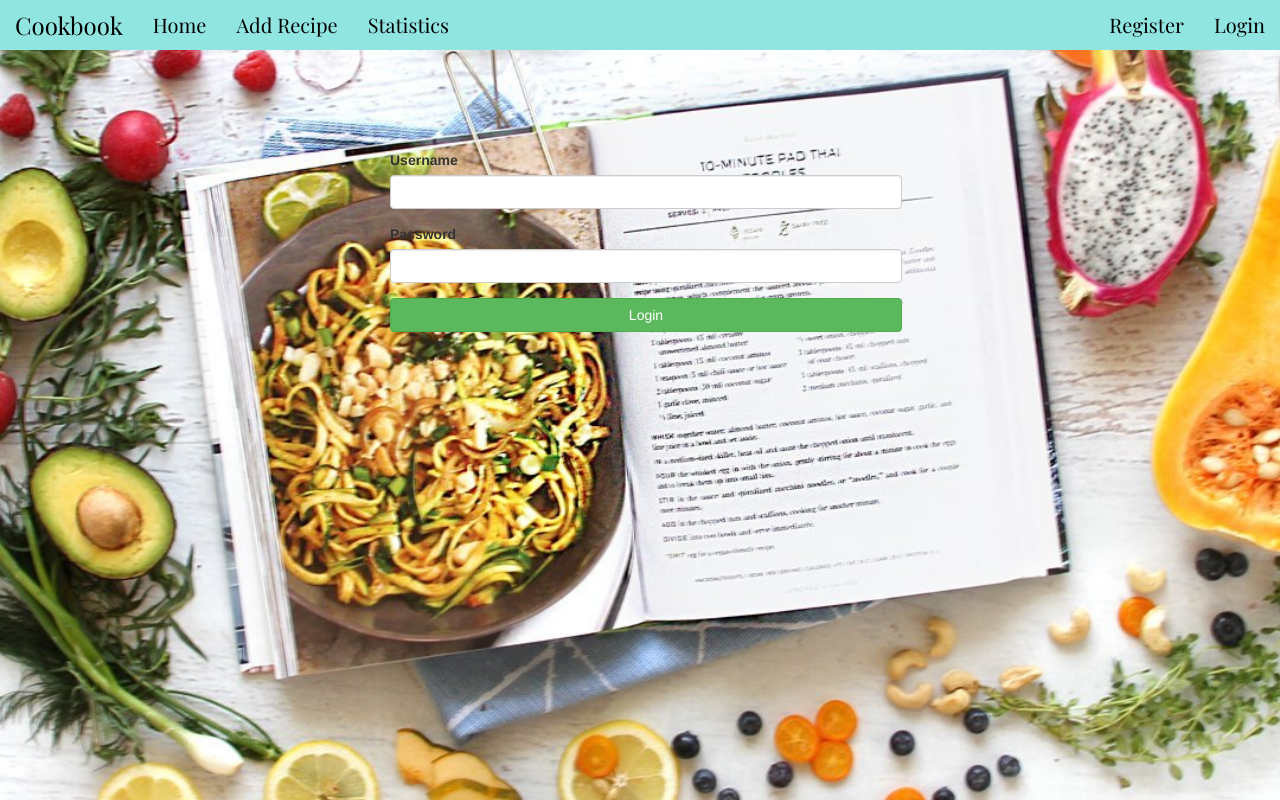
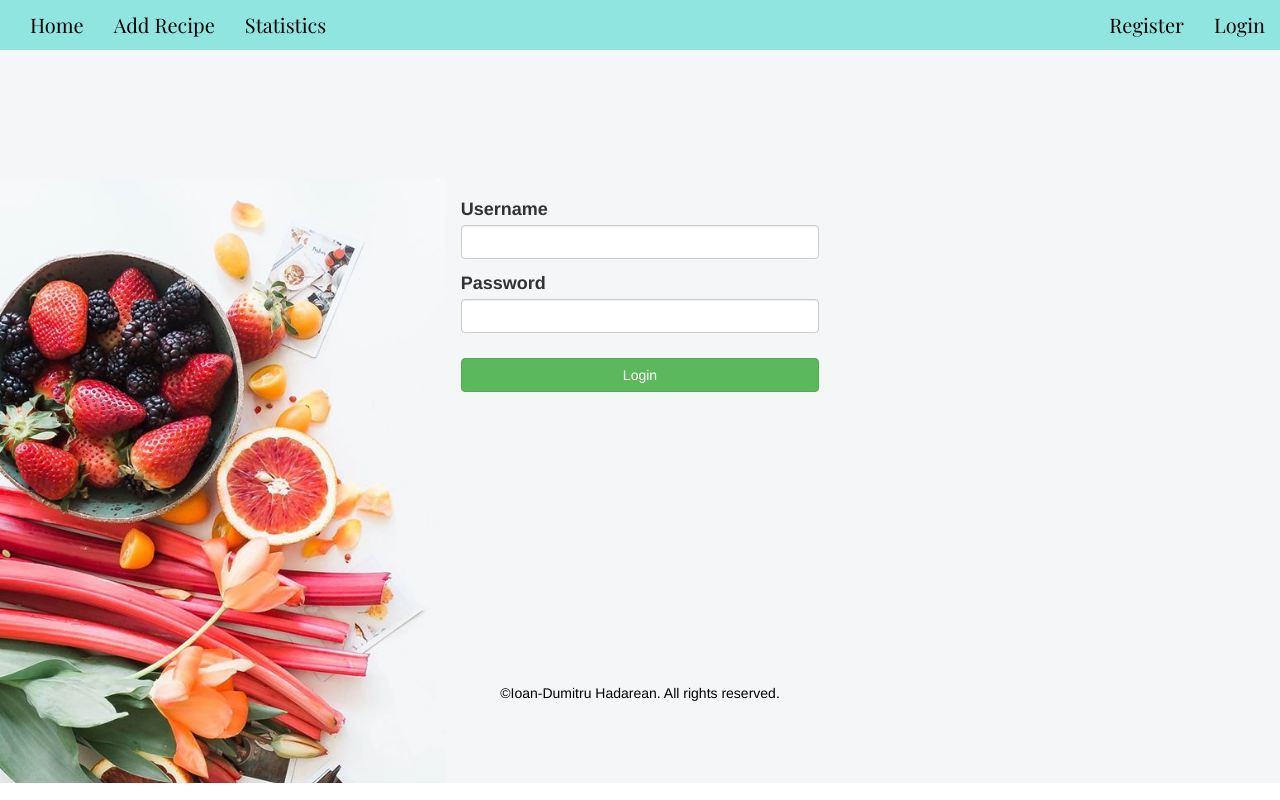
Before and after one commit to IoanHadarean/CookBook-project, a Flask app: page /login in a window 1280 px wide. Run offline with Flask 2, Linux system fonts and the light colour scheme; some libraries are stand-ins or nearby versions.

Commit message:
Added background image/navbar fixed/footer/footer styling/container fluid

```diff
--- a/static/css/style.css
+++ b/static/css/style.css
@@ -1,11 +1,18 @@
  /* --------------------------Special paddings, margins and styling */
 
- body {
-     background: url("../images/cookbook.jpg") no-repeat center center fixed;
+ .container-fluid {
+  background: url("../images/cookbook.jpg") no-repeat fixed;
   -webkit-background-size: cover;
   -moz-background-size: cover;
   -o-background-size: cover;
   background-size: cover;
+  padding-left: 0px;
+  padding-right: 0px;
+ }
+
+ form {
+  margin-top: 150px;
+  margin-bottom: 150px;
  }
 
 
@@ -15,7 +22,12 @@
 
  #navbar {
   background-color: #90E5E1;
-     margin-bottom: 100px;
+  position: fixed;
+  width: 100%;
+ }
+
+ .navbar-toggle .icon-bar {
+  background-color: black;
  }
 
  .container--nav {
@@ -43,21 +55,19 @@
  }
 
  /* ------------------------------------------------Colors */
-
+.footer-bg {
+  background-color: grey;
+ }
  /* -----------------------------------------------Register */
 
  .form-group--responsive {
-     width: 40vw;
-     margin-left: 25vw;
-     margin-right: 25vw;
+  width: 28vw;
+  margin-left: 36vw;
+  margin-right: 36vw;
  }
 
-input[type = "submit"] {
-    width: 40vw;
-}
-
-button[type = "submit"] {
-    width: 40vw;
+ button[type="submit"] {
+  width: 28vw;
   margin-top: 15px;
  }
 
@@ -70,5 +80,15 @@ button[type = "submit"] {
  /* -------------------------------------------------------------Images */
 
  /* -------------------------------------------------Footer */
+ #footer {
+  margin-top: 200px;
+  width: 100%;
+  color: black;
+  height: 100px;
+  display: flex;
+  justify-content: center;
+  text-align: center;
+ }
+
 
  /* -------------------------------------------------------------------------------Media Queries */
--- a/templates/base.html
+++ b/templates/base.html
@@ -13,8 +13,17 @@
 
 <body>
     {% include 'includes/_navbar.html' %}
-    <div class="container">
+    <div class="container-fluid">
         {% block content %}{% endblock %}
+    </div>
+    <div class = "container-fluid">
+        <footer class="footer-bg container-fluid">
+            <div id="footer">
+                <div class="col-lg-12">
+                    <span>©Ioan-Dumitru Hadarean. All rights reserved.</span>
+                </div>
+            </div>
+        </footer>
     </div>
 
     <script src="https://code.jquery.com/jquery-3.3.1.min.js" integrity="sha256-FgpCb/KJQlLNfOu91ta32o/NMZxltwRo8QtmkMRdAu8=" crossorigin="anonymous"></script>
--- a/templates/includes/_navbar.html
+++ b/templates/includes/_navbar.html
@@ -1,13 +1,14 @@
-<nav id ="navbar navbar-inverse">
+<div class="container-fluid">
+  <nav id="navbar navbar-inverse">
     <div class="container--nav">
       <div class="navbar-header">
-      <button type="button" class="navbar-toggle collapsed" data-toggle="collapse" data-target="#navbar" aria-expanded="false" aria-controls="navbar">
+        <button type="button" class="navbar-toggle collapsed" data-toggle="collapse" data-target="#navbar" aria-expanded="true" aria-controls="navbar">
             <span class="sr-only">Toggle navigation</span>
             <span class="icon-bar"></span>
             <span class="icon-bar"></span>
             <span class="icon-bar"></span>
           </button>
-      <a class="navbar-brand" href="#">Cookbook</a>
+        <a class="navbar-brand" href="#">Vegan CookBook</a>
       </div>
       <div id="navbar" class="collapse navbar-collapse">
         <ul class="nav navbar-nav">
@@ -28,3 +29,4 @@
       <!--/.nav-collapse -->
     </div>
   </nav>
+</div>
--- a/templates/login.html
+++ b/templates/login.html
@@ -1,12 +1,16 @@
 {% extends 'base.html' %} {% block content %} {% include 'includes/_messages.html' %}
 <form action="" method="POST">
     <div class="form-group form-group--responsive">
-        <label>Username</label>
-        <input type="text" name="username" class="form-control" value={{request.form.username}}>
+        <h4>
+            <label>Username</label>
+            <input type="text" name="username" class="form-control" value={{request.form.username}}>
+        </h4>
     </div>
     <div class="form-group--responsive">
-        <label>Password</label>
-        <input type="password" name="password" class="form-control" value={{request.form.password}}>
+        <h4>
+            <label>Password</label>
+            <input type="password" name="password" class="form-control" value={{request.form.password}}>
+        </h4>
     </div>
     <div class="form-group form-group--responsive">
         <div class="row col-lg-12">
--- a/templates/register.html
+++ b/templates/register.html
@@ -27,7 +27,7 @@
     </div>
     <div class="form-group form-group--responsive">
         <div class="row col-lg-12">
-            <p><input type="submit" class="btn btn-primary btn-centered" value="Register"></p>
+            <button type="submit" class="btn btn-primary">Register</button>
         </div>
     </div>
 </form>
```
Also changed, not shown: static/images/cookbook.jpg. Lines whose indentation alone changed are shown as unchanged.
